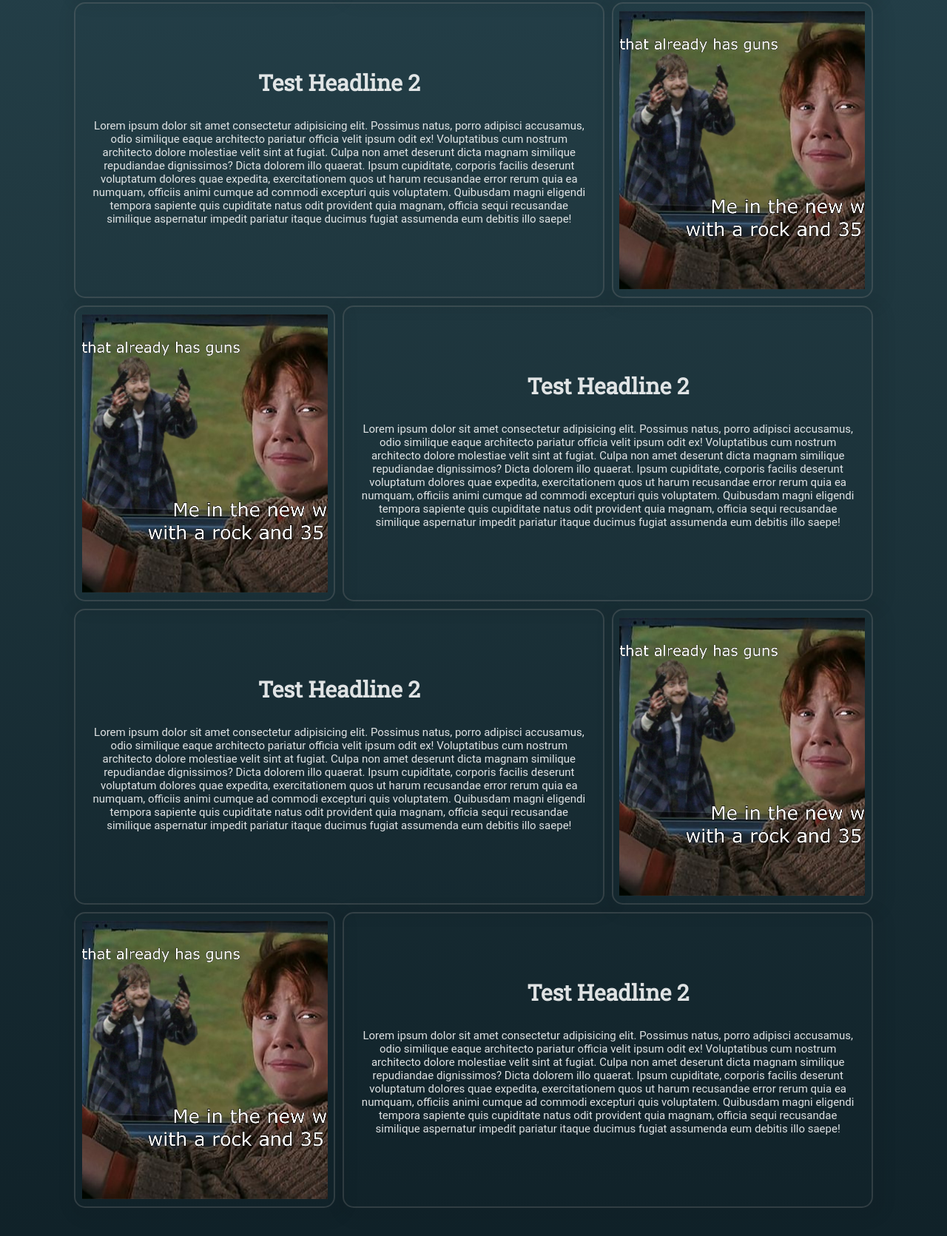
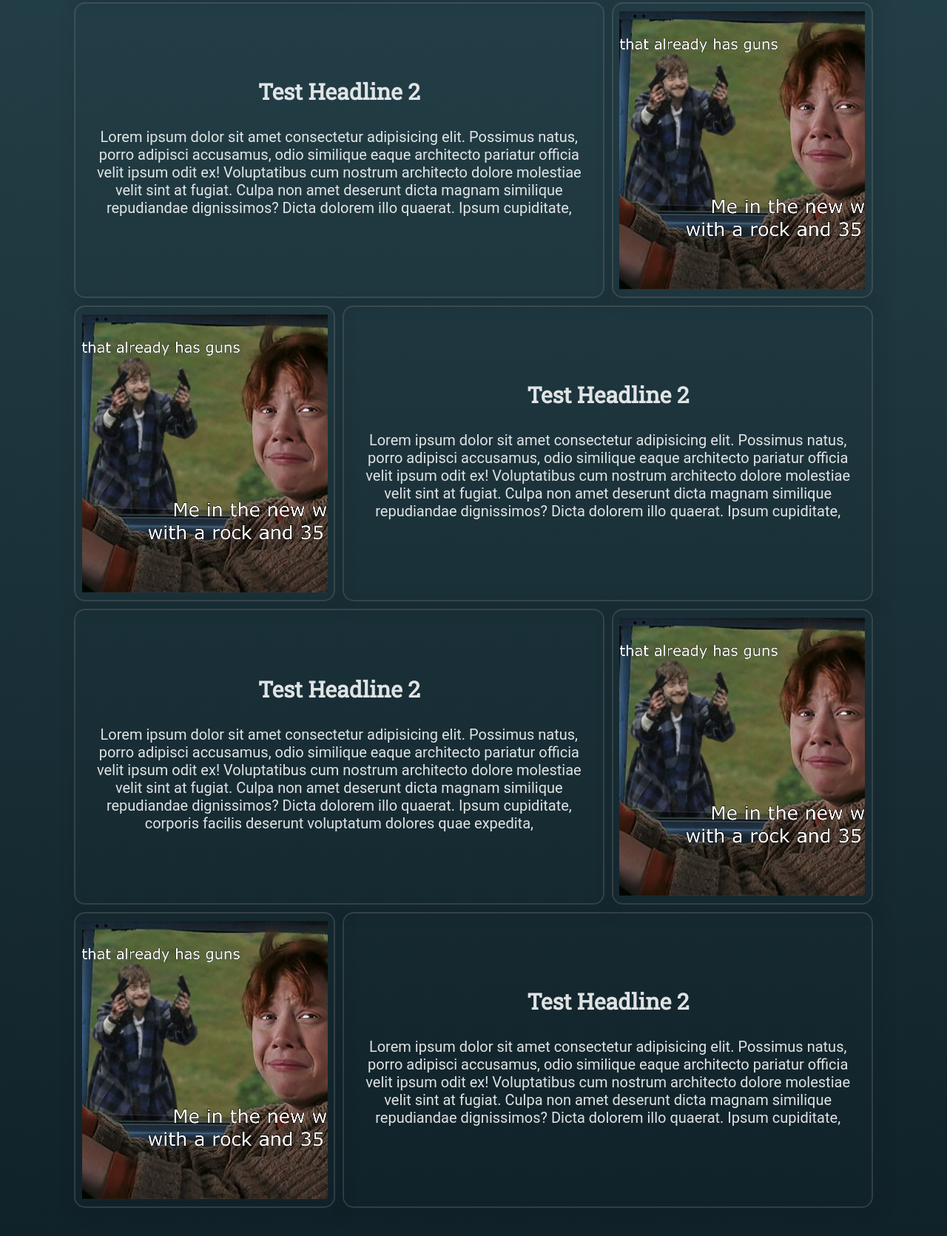
Before and after one commit to ffb92/8bit-beyond, a website: page anime.html in a window 1280 px wide. Shown: the part 1347-3018 px from the top of the page at 74% size. Drawn offline with Linux system fonts and the light colour scheme.

Commit message:
pmainsixth

```diff
--- a/anime.html
+++ b/anime.html
@@ -73,12 +73,7 @@
             architecto dolore molestiae velit sint at fugiat. Culpa non amet
             deserunt dicta magnam similique repudiandae dignissimos? Dicta
             dolorem illo quaerat. Ipsum cupiditate, corporis facilis deserunt
-            voluptatum dolores quae expedita, exercitationem quos ut harum
-            recusandae error rerum quia ea numquam, officiis animi cumque ad
-            commodi excepturi quis voluptatem. Quibusdam magni eligendi tempora
-            sapiente quis cupiditate natus odit provident quia magnam, officia
-            sequi recusandae similique aspernatur impedit pariatur itaque
-            ducimus fugiat assumenda eum debitis illo saepe!
+            voluptatum dolores quae expedita,
           </p>
         </section>
         <aside class="content-3">
@@ -92,13 +87,7 @@
             pariatur officia velit ipsum odit ex! Voluptatibus cum nostrum
             architecto dolore molestiae velit sint at fugiat. Culpa non amet
             deserunt dicta magnam similique repudiandae dignissimos? Dicta
-            dolorem illo quaerat. Ipsum cupiditate, corporis facilis deserunt
-            voluptatum dolores quae expedita, exercitationem quos ut harum
-            recusandae error rerum quia ea numquam, officiis animi cumque ad
-            commodi excepturi quis voluptatem. Quibusdam magni eligendi tempora
-            sapiente quis cupiditate natus odit provident quia magnam, officia
-            sequi recusandae similique aspernatur impedit pariatur itaque
-            ducimus fugiat assumenda eum debitis illo saepe!
+            dolorem illo quaerat. Ipsum cupiditate,
           </p>
         </section>
         <aside class="content-5">
@@ -112,13 +101,7 @@
             pariatur officia velit ipsum odit ex! Voluptatibus cum nostrum
             architecto dolore molestiae velit sint at fugiat. Culpa non amet
             deserunt dicta magnam similique repudiandae dignissimos? Dicta
-            dolorem illo quaerat. Ipsum cupiditate, corporis facilis deserunt
-            voluptatum dolores quae expedita, exercitationem quos ut harum
-            recusandae error rerum quia ea numquam, officiis animi cumque ad
-            commodi excepturi quis voluptatem. Quibusdam magni eligendi tempora
-            sapiente quis cupiditate natus odit provident quia magnam, officia
-            sequi recusandae similique aspernatur impedit pariatur itaque
-            ducimus fugiat assumenda eum debitis illo saepe!
+            dolorem illo quaerat. Ipsum cupiditate,
           </p>
         </section>
         <aside class="content-7">
@@ -132,13 +115,7 @@
             pariatur officia velit ipsum odit ex! Voluptatibus cum nostrum
             architecto dolore molestiae velit sint at fugiat. Culpa non amet
             deserunt dicta magnam similique repudiandae dignissimos? Dicta
-            dolorem illo quaerat. Ipsum cupiditate, corporis facilis deserunt
-            voluptatum dolores quae expedita, exercitationem quos ut harum
-            recusandae error rerum quia ea numquam, officiis animi cumque ad
-            commodi excepturi quis voluptatem. Quibusdam magni eligendi tempora
-            sapiente quis cupiditate natus odit provident quia magnam, officia
-            sequi recusandae similique aspernatur impedit pariatur itaque
-            ducimus fugiat assumenda eum debitis illo saepe!
+            dolorem illo quaerat. Ipsum cupiditate,
           </p>
         </section>
         <aside class="content-9">
@@ -153,12 +130,7 @@
             architecto dolore molestiae velit sint at fugiat. Culpa non amet
             deserunt dicta magnam similique repudiandae dignissimos? Dicta
             dolorem illo quaerat. Ipsum cupiditate, corporis facilis deserunt
-            voluptatum dolores quae expedita, exercitationem quos ut harum
-            recusandae error rerum quia ea numquam, officiis animi cumque ad
-            commodi excepturi quis voluptatem. Quibusdam magni eligendi tempora
-            sapiente quis cupiditate natus odit provident quia magnam, officia
-            sequi recusandae similique aspernatur impedit pariatur itaque
-            ducimus fugiat assumenda eum debitis illo saepe!
+            voluptatum dolores quae expedita,
           </p>
         </section>
         <aside class="content-11">
@@ -172,13 +144,7 @@
             pariatur officia velit ipsum odit ex! Voluptatibus cum nostrum
             architecto dolore molestiae velit sint at fugiat. Culpa non amet
             deserunt dicta magnam similique repudiandae dignissimos? Dicta
-            dolorem illo quaerat. Ipsum cupiditate, corporis facilis deserunt
-            voluptatum dolores quae expedita, exercitationem quos ut harum
-            recusandae error rerum quia ea numquam, officiis animi cumque ad
-            commodi excepturi quis voluptatem. Quibusdam magni eligendi tempora
-            sapiente quis cupiditate natus odit provident quia magnam, officia
-            sequi recusandae similique aspernatur impedit pariatur itaque
-            ducimus fugiat assumenda eum debitis illo saepe!
+            dolorem illo quaerat. Ipsum cupiditate,
           </p>
         </section>
         <aside class="content-13">
--- a/scss/styles.scss
+++ b/scss/styles.scss
@@ -293,7 +293,7 @@ main {
     }
 
     p {
-      font-size: 1.5rem;
+      font-size: 2rem;
       text-align: center;
       margin: 1rem;
       padding: 1rem;
```
Also changed, not shown: games.html (+5 -43 lines), styles/main.css.
